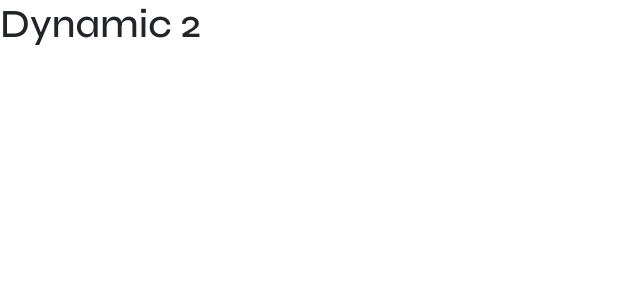
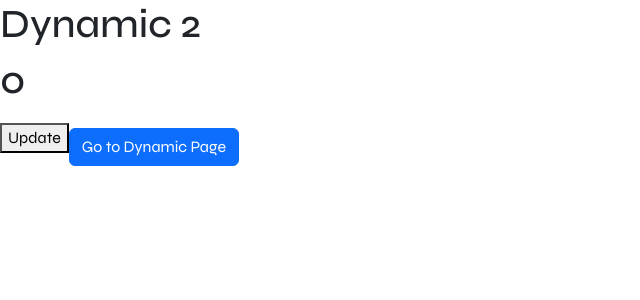
Before and after one commit to mern-trainer/Farhan-Batch, a React (Vite) app in the folder REACT/todo/: page /dynamic2 in a window 1280 px wide. Shown: the top 300 px of the page, without its empty margins (0-640 px from the left). Built offline with nearby package versions, Linux system fonts and the light colour scheme.

Commit message:
context api

```diff
--- a/REACT/todo/src/App.jsx
+++ b/REACT/todo/src/App.jsx
@@ -3,9 +3,18 @@ import PageA from "./pages/PageA"
 import TodoPage from "./pages/TodoPage"
 import Dynamic from "./pages/Dynamic"
 import Dynamic2 from "./pages/Dymanic2"
+import { createContext, useState } from "react"
+
+// createContext
+
+export const SampleContext = createContext()
 
 const App = () => {
-    return <BrowserRouter>
+
+    const [counter, setCounter] = useState(0)
+
+    return <SampleContext.Provider value={{ counter, setCounter }}>
+        <BrowserRouter>
             <Routes>
                 <Route path="/todo" Component={TodoPage} />
                 <Route path="/page-a" Component={PageA} />
@@ -13,6 +22,7 @@ const App = () => {
                 <Route path="/dynamic2" Component={Dynamic2} />
             </Routes>
         </BrowserRouter>
+    </SampleContext.Provider>
 }
 
 export default App
--- a/REACT/todo/src/pages/Dymanic2.jsx
+++ b/REACT/todo/src/pages/Dymanic2.jsx
@@ -1,7 +1,16 @@
+import { useContext } from "react"
+import { SampleContext } from "../App"
+import { Link } from "react-router"
+
 const Dynamic2 = () => {
+
+    const { counter, setCounter } = useContext(SampleContext)
+
     return <div>
         <h1>Dynamic 2</h1>
-
+        <h1>{counter}</h1>
+        <button onClick={() => setCounter(counter + 1)}>Update</button>
+        <Link to={"/dynamic"} className="btn btn-primary mt-3">Go to Dynamic Page</Link>
     </div>
 }
 
--- a/REACT/todo/src/pages/Dynamic.jsx
+++ b/REACT/todo/src/pages/Dynamic.jsx
@@ -1,7 +1,10 @@
-import { Fragment } from "react"
+import { Fragment, useContext } from "react"
 import { useNavigate, useParams } from "react-router"
+import { SampleContext } from "../App"
 
 const Dynamic = () => {
+
+    const { counter } = useContext(SampleContext)
 
     const { id } = useParams()
     const is_authenticated = true
@@ -56,6 +59,7 @@ const Dynamic = () => {
                 <button onClick={handleNavigation}>Go to Dynamic 2</button>
             </div>
         }
+        <div>Value from context: {counter}</div>
     </Fragment>
 }
 
--- a/REACT/todo/src/pages/PageA.jsx
+++ b/REACT/todo/src/pages/PageA.jsx
@@ -4,6 +4,8 @@ import Modal from "../components/Modal"
 import { Link } from "react-router"
 
 // property - (props) -> Pass data from parent component to child component.
+// context api -> state, props, context api
+// global state management
 
 const PageA = () => { // parant
 
```
Lines whose indentation alone changed are shown as unchanged.
